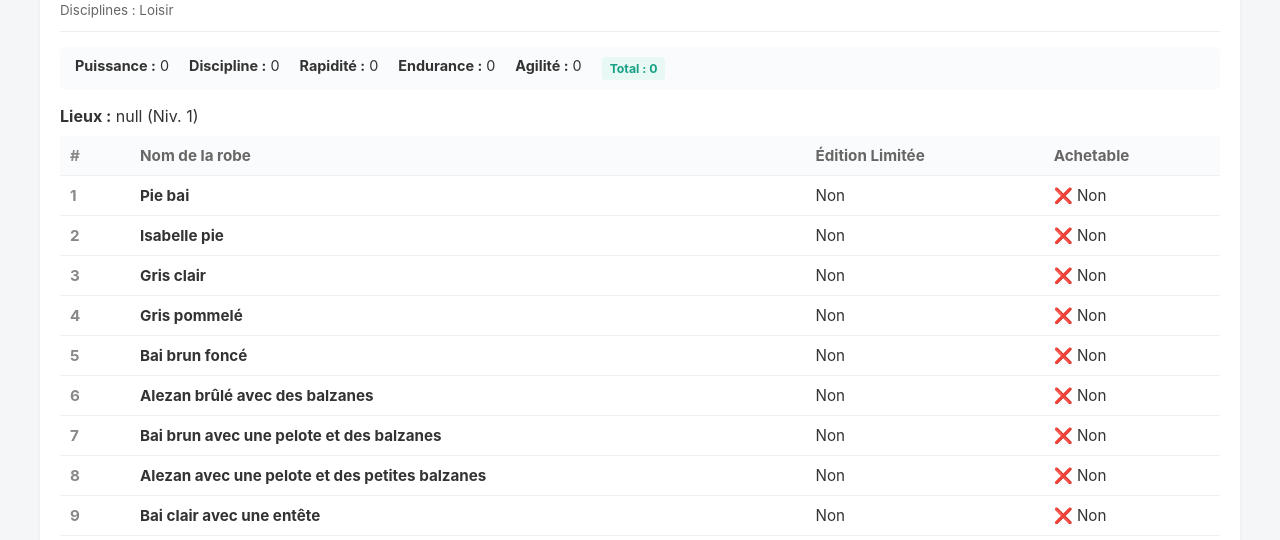
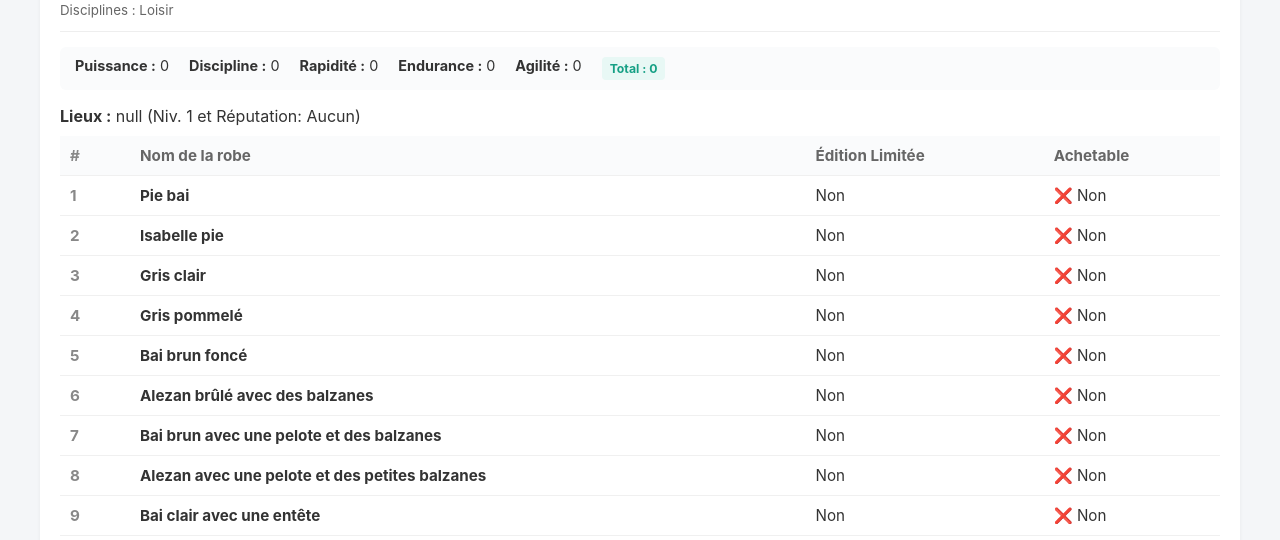
Before and after one commit to communaute-jorvikoise/SSO_chevaux, a plain HTML site: page index.html in a window 1280 px wide. Shown: the part 260-800 px from the top of the page. Drawn offline with Linux system fonts and the light colour scheme.

Commit message:
Ajout réputation + infos Fjord norvégien

```diff
--- a/index.html
+++ b/index.html
@@ -192,7 +192,7 @@ function renderRaces(races, robes) {
         // Gestion propre de l'affichage des lieux ou de "Pas en vente"
         let lieuxTexte = '<span style="color: #e74c3c; font-weight: bold;">Pas en vente</span>';
         if (race.lieux && Array.isArray(race.lieux) && race.lieux.length > 0) {
-            lieuxTexte = race.lieux.map(l => `${l.emplacement} (Niv. ${l.niveau_min})`).join(', ');
+            lieuxTexte = race.lieux.map(l => `${l.emplacement} (Niv. ${l.niveau_min} et Réputation: ${l.reputation ?? 'Aucun'})`).join(', ');
         }
 
         let disciplinesTexte = race.disciplines ? race.disciplines.join(', ') : 'Aucune';
--- a/races.json
+++ b/races.json
@@ -23,7 +23,8 @@
     "lieux": [
       {
         "emplacement": null,
-        "niveau_min": 1
+        "niveau_min": 1,
+        "reputation": null
       }
     ],
     "url_article_blog": "https://www.communautejorvikoise.com/blog/races-3/cheval-depart-61",
@@ -53,7 +54,8 @@
     "lieux": [
       {
         "emplacement": "Village du Croissant de lune",
-        "niveau_min": 5
+        "niveau_min": 5,
+        "reputation": null
       }
     ],
     "url_article_blog": "https://www.communautejorvikoise.com/blog/races-3/jorvikois-sang-chaud-57",
@@ -69,24 +71,25 @@
     "disciplines": ["Polyvalent", "Trait"],
     "particularites": {
       "allure": null,
-      "mouvement": null,
+      "mouvement": "broutement",
       "magique": false
     },
     "stats": {
-      "puissance": 0,
-      "discipline": 0,
+      "puissance": 4,
+      "discipline": 2,
       "rapidité": 0,
       "endurance": 0,
-      "agilité": 0,
-      "total": 0
+      "agilité": 1,
+      "total": 7
     },
     "lieux": [
       {
         "emplacement": "Valedale",
-        "niveau_min": 6
+        "niveau_min": 6,
+        "reputation": null
       }
     ],
-    "url_article_blog": null,
+    "url_article_blog": "https://www.communautejorvikoise.com/blog/races-3/fjord-norvegien-63",
     "url_page_SSO": "https://www.starstable.com/fr/horses/breeds/norwegian-fjord-horse"
   }
 ]
```
